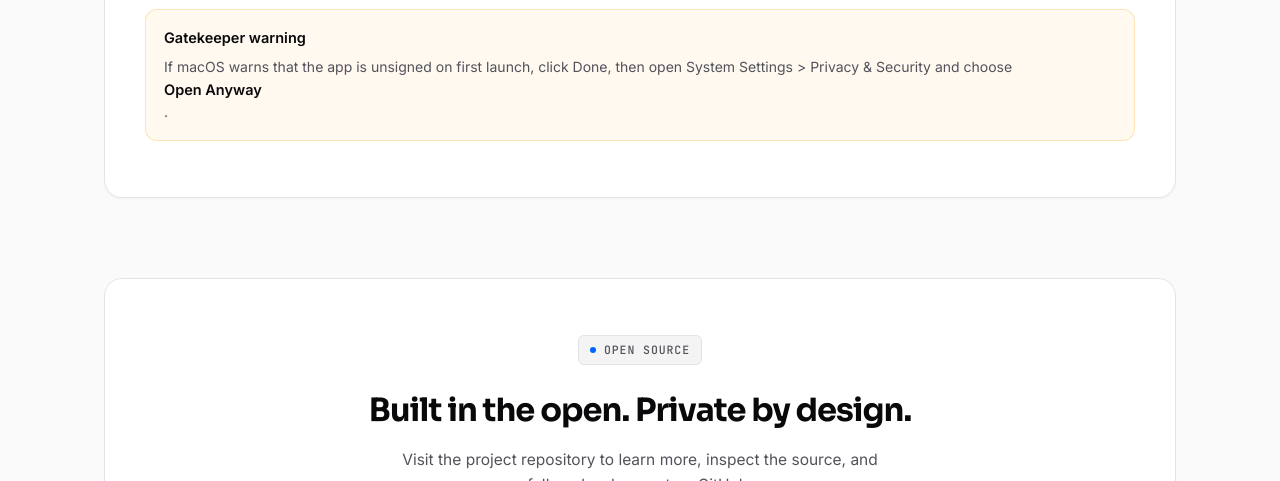
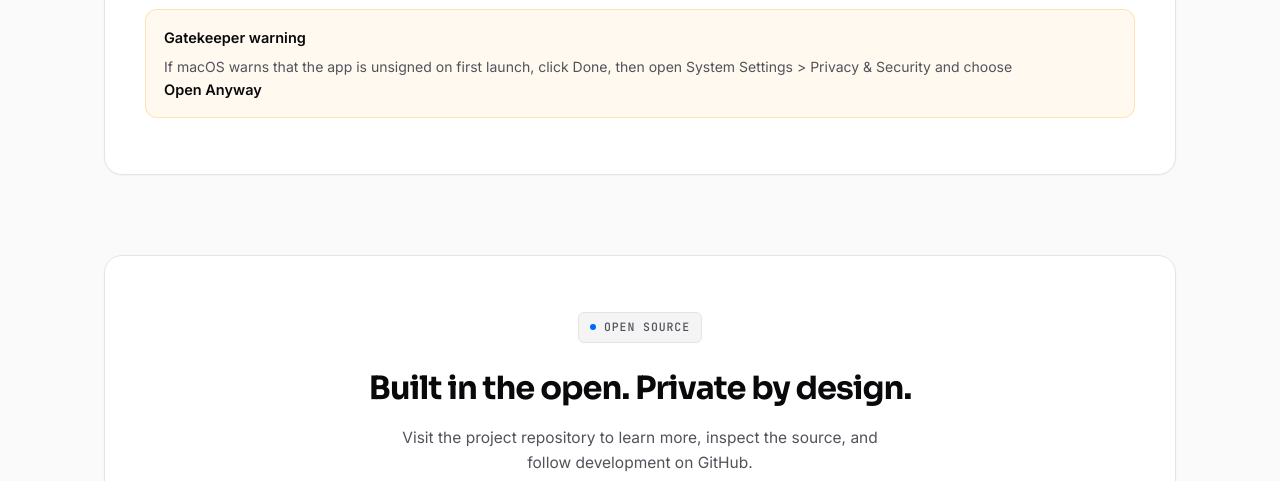
Before and after one commit to bytegif/bytegif.github.io, a plain HTML site: page mac-cleaner/index.html in a window 1280 px wide. Shown: the part 2774-3255 px from the top of the page. Drawn offline with Linux system fonts and the light colour scheme.

Commit message:
Update warning message formatting and replace screenshots for mac-cleaner and mac-network-monitor

```diff
--- a/mac-cleaner/index.html
+++ b/mac-cleaner/index.html
@@ -206,7 +206,7 @@
             </div>
             <div class="step-card step-card--warn">
               <strong>Gatekeeper warning</strong>
-              <p>If macOS warns that the app is unsigned on first launch, click Done, then open System Settings &gt; Privacy &amp; Security and choose <strong>Open Anyway</strong>.</p>
+              <p>If macOS warns that the app is unsigned on first launch, click Done, then open System Settings &gt; Privacy &amp; Security and choose <strong>Open Anyway</strong></p>
             </div>
           </div>
         </div>
```
Also changed, not shown: mac-cleaner/screenshots/1.webp, mac-cleaner/screenshots/2.webp, mac-cleaner/screenshots/3.webp, mac-cleaner/screenshots/4.webp, mac-network-monitor/screenshot.webp.
